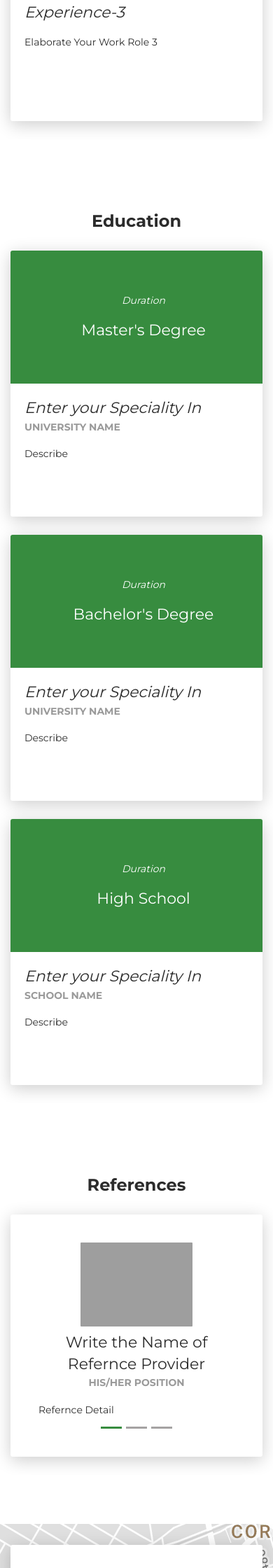
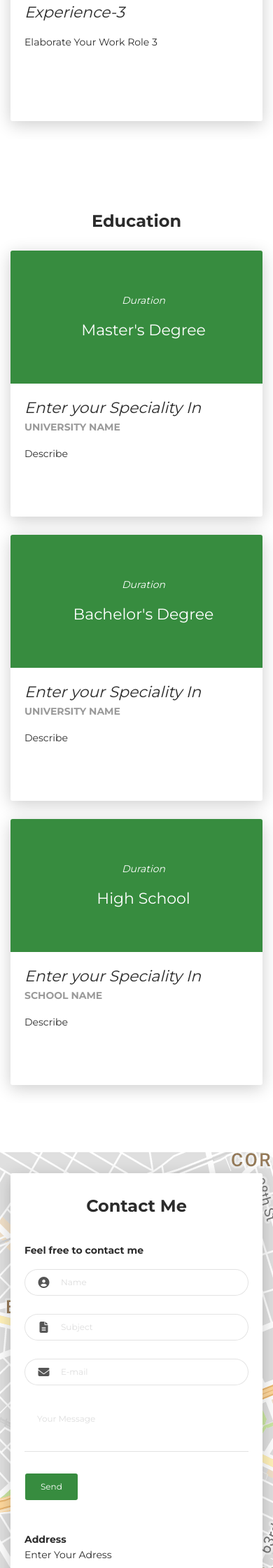
Before and after one commit to yashwankhade/Webinar, a Django app: page / in a window 390 px wide. Shown: the part 4260-6500 px from the top of the page at 70% size. Run offline with Django 3.2, Linux system fonts and the light colour scheme; some libraries are stand-ins or nearby versions; grey boxes are pictures that could not be loaded.

```diff
--- a/myresume/settings.py
+++ b/myresume/settings.py
@@ -22,7 +22,7 @@ BASE_DIR = os.path.dirname(os.path.dirname(os.path.abspath(__file__)))
 SECRET_KEY = 'e!n048o&x^z%zovm%w03)!8r+)n)+43d14*s@@d*11wnjk*^(z'
 
 # SECURITY WARNING: don't run with debug turned on in production!
-DEBUG = False
+DEBUG = True
 
 ALLOWED_HOSTS = ['127.0.0.1', 'piyushresume.herokuapp.com']
 
--- a/templates/main/index.html
+++ b/templates/main/index.html
@@ -427,59 +427,9 @@
     </div>
   </div>
 </div>
-<div class="section" id="reference">
-  <div class="container cc-reference">
 
-                                     <!-- REFERENCE FIELDS STARTS RIGHT HERE -->
-    <div class="h4 mb-4 text-center title">References</div>
-    <div class="card" data-aos="zoom-in">
-      <div class="carousel slide" id="cc-Indicators" data-ride="carousel">
-        <ol class="carousel-indicators">
-          <li class="active" data-target="#cc-Indicators" data-slide-to="0"></li>
-          <li data-target="#cc-Indicators" data-slide-to="1"></li>
-          <li data-target="#cc-Indicators" data-slide-to="2"></li>
-        </ol>
-        <div class="carousel-inner">
-          <div class="carousel-item active">
-            <div class="row">
-              <div class="col-lg-2 col-md-3 cc-reference-header"><img src="#" alt="Image"/>
-                <div class="h5 pt-2">Write the Name of Refernce Provider</div>
-                <p class="category">His/Her Position</p>
-              </div>
-              <div class="col-lg-10 col-md-9">
-                <p>Refernce Detail </p>
-              </div>
-            </div>
-          </div>
-          <div class="carousel-item">
-            <div class="row">
-              <div class="col-lg-2 col-md-3 cc-reference-header"><img src="#" alt="Image"/>
-                <div class="h5 pt-2">Write the Name of Refernce Provider</div>
-                <p class="category">His/Her Position</p>
-              </div>
-              <div class="col-lg-10 col-md-9">
-                <p>Refernce Detail</p>
-              </div>
-            </div>
-          </div>
-          <div class="carousel-item">
-            <div class="row">
-              <div class="col-lg-2 col-md-3 cc-reference-header"><img src="#" alt="Image"/>
-                <div class="h5 pt-2">Write the Name of Refernce Provider</div>
-                <p class="category">His/Her Position</p>
-              </div>
-              <div class="col-lg-10 col-md-9">
-                <p>Refernce Detail</p>
-              </div>
-            </div>
-          </div>
-        </div>
-      </div>
-    </div>
-  </div>
-</div>
 <div class="section" id="contact">
-  <div class="cc-contact-information" style="background-image: url('images/staticmap.png');">
+  <div class="cc-contact-information" style="background-image: url('{% static 'images/staticmap.png'%}');">
     <div class="container">
       <div class="cc-contact">
         <div class="row">
```
Also changed, not shown: other parts of templates/main/index.html (+13 -13 lines).
